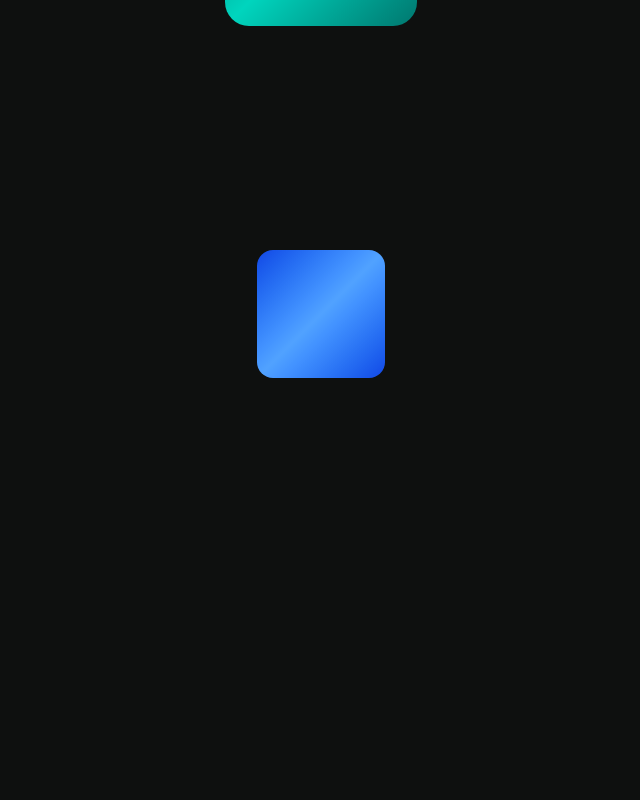
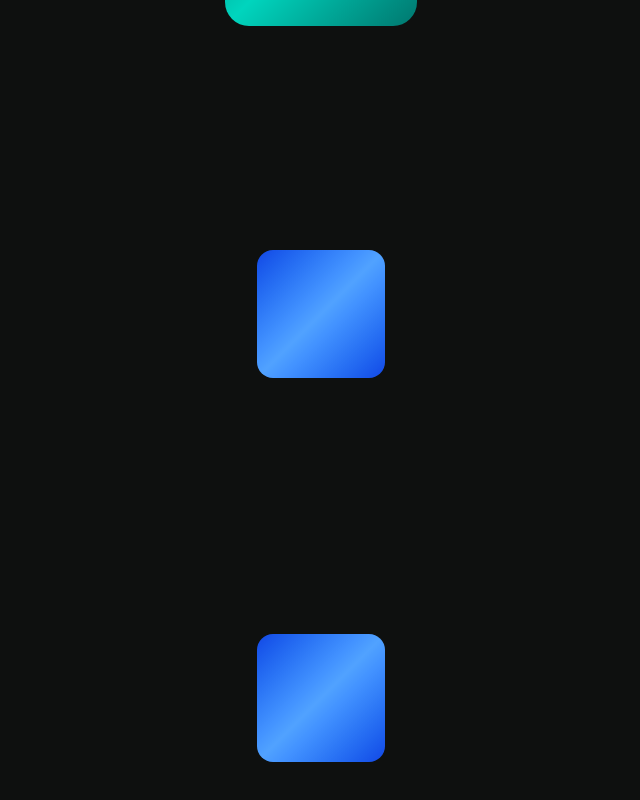
Before and after one commit to mahnafdev/gsap-learning, a React (Vite) app: page / in a window 1280 px wide. Shown: the part 614-1414 px from the top of the page, without its empty margins (319-959 px from the left). Before the commit the page ends 1088 px from the top, so only its background shows below. Built offline with nearby package versions, Linux system fonts and the light colour scheme.

Commit message:
gsap: getProperty

```diff
--- a/src/Index.tsx
+++ b/src/Index.tsx
@@ -2,6 +2,7 @@ import gsap from "gsap";
 import From from "./components/From";
 import To from "./components/To";
 import FromTo from "./components/FromTo";
+import GetProperty from "./components/GetProperty";
 
 export default function Home() {
 	//* GSAP Version
@@ -20,6 +21,7 @@ export default function Home() {
 			<From />
 			<To />
 			<FromTo />
+			<GetProperty />
 		</main>
 	);
 }
--- /dev/null
+++ b/src/components/GetProperty.tsx
@@ -0,0 +1,15 @@
+import gsap from "gsap";
+
+const GetProperty = () => {
+	const cardWidth = gsap.getProperty("#get-property", "width", "rem");
+	return (
+		<div
+			id="get-property"
+			className="card gradient-blue self-center"
+		>
+			<h6 className="text-lg font-semibold">{cardWidth}</h6>
+		</div>
+	);
+};
+
+export default GetProperty;
--- a/src/index.css
+++ b/src/index.css
@@ -8,7 +8,7 @@
 }
 
 .card {
-	@apply size-32 rounded-2xl;
+	@apply size-32 text-center flex flex-col justify-center items-center rounded-2xl;
 }
 
 .gradient-white {
```
